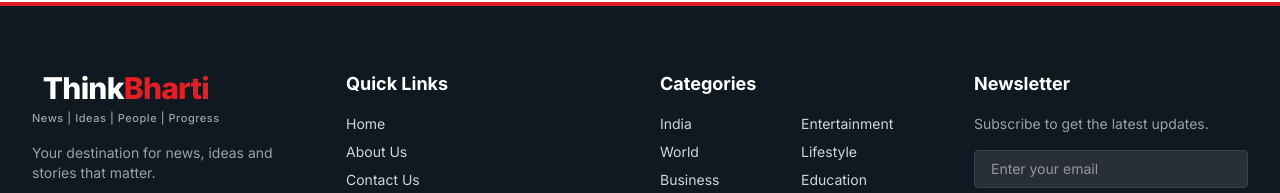
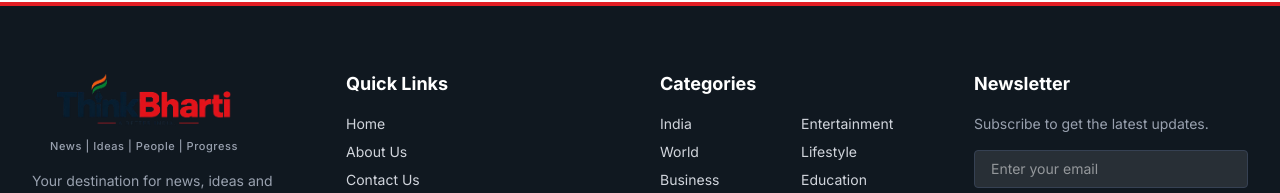
Before and after one commit to thinkbharti/thinkbharti.com, a Next.js app: page / in a window 1280 px wide. Shown: the part 2164-2357 px from the top of the page. Built offline with nearby package versions, Linux system fonts and the light colour scheme; no server answers; the database is empty.

Commit message:
Use header logo image and center tagline in footer

```diff
--- a/src/components/layout/Footer.tsx
+++ b/src/components/layout/Footer.tsx
@@ -1,6 +1,7 @@
 "use client";
 
 import Link from "next/link";
+import Image from "next/image";
 import { Heart } from "lucide-react";
 import { FaFacebookF, FaXTwitter, FaInstagram, FaYoutube, FaLinkedinIn } from "react-icons/fa6";
 
@@ -12,13 +13,20 @@ export default function Footer() {
 
           {/* Brand Info */}
           <div className="col-span-1 lg:col-span-1">
-            <div className="inline-flex flex-col items-center mb-4">
-              <Link href="/" className="inline-block text-3xl font-extrabold tracking-tight text-white">
-                Think<span className="text-[#E31E24]">Bharti</span>
-              </Link>
-              <span className="text-gray-400 text-[11px] font-medium tracking-wider mt-1 text-center">
-                News | Ideas | People | Progress
-              </span>
+            <div className="flex flex-col items-center sm:items-start mb-4">
+              <div className="flex flex-col items-center">
+                <Link href="/" className="relative block w-56 h-16 mb-1">
+                  <Image
+                    src="/logo.webp"
+                    alt="ThinkBharti Logo"
+                    fill
+                    className="object-contain object-center"
+                  />
+                </Link>
+                <div className="text-gray-400 text-[11px] font-medium tracking-wider text-center">
+                  News | Ideas | People | Progress
+                </div>
+              </div>
             </div>
             <p className="text-sm text-gray-400 mb-6 line-clamp-3">
               Your destination for news, ideas and stories that matter.
```
